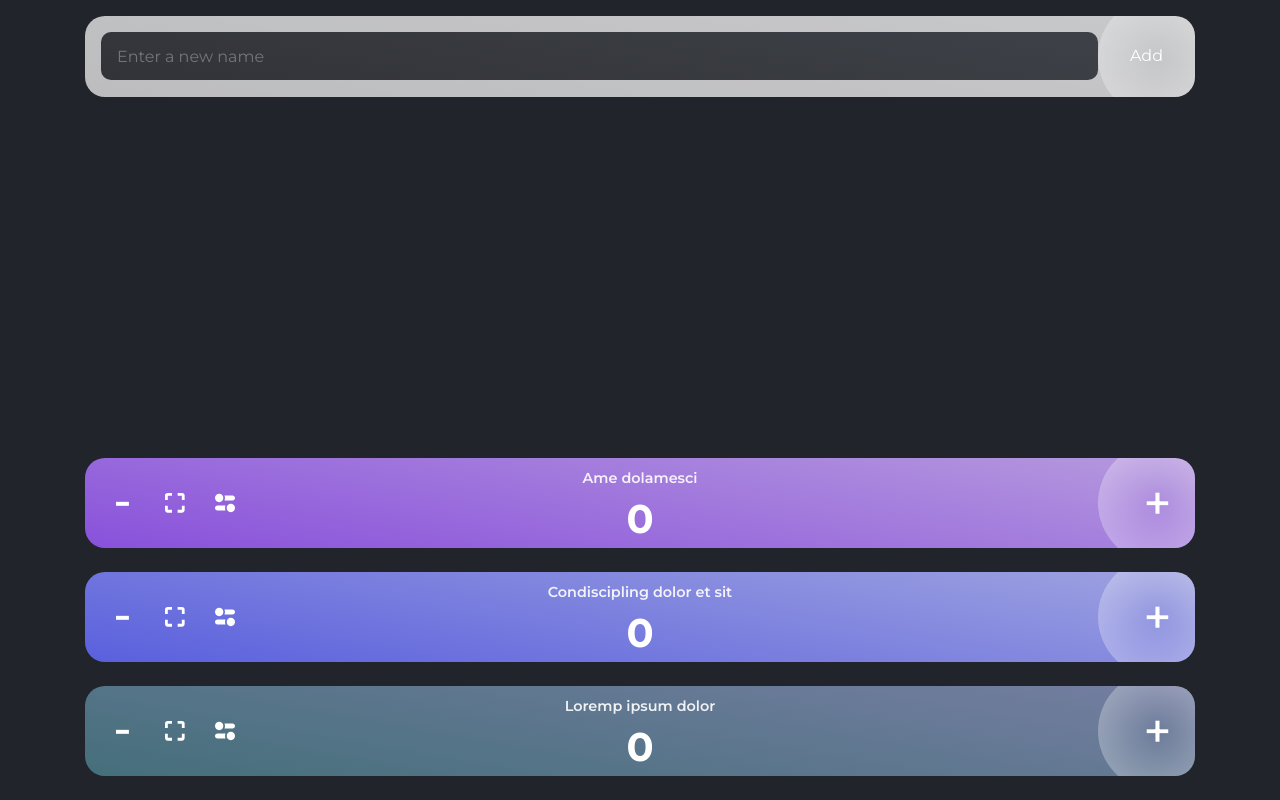
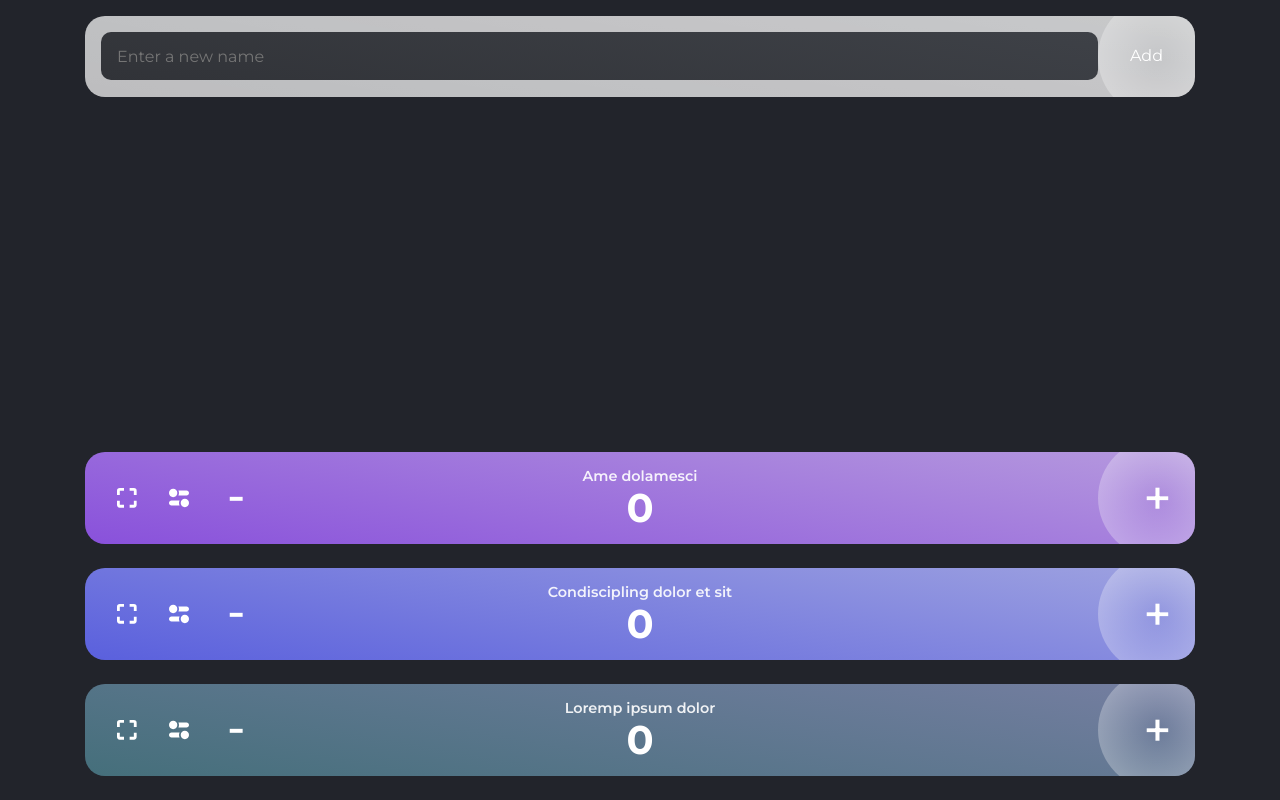
Before and after one commit to delalys/counter, a React (Create React App) app: page / in a window 1280 px wide. Built offline with nearby package versions, Linux system fonts and the light colour scheme.

Commit message:
- added : new dom structure for btn

```diff
--- a/package.json
+++ b/package.json
@@ -2,7 +2,7 @@
   "name": "counter",
   "version": "0.1.0",
   "private": true,
-  "homepage": "https://delalys.github.io/counter-z",
+  "homepage": "https://delalys.github.io/counter",
   "dependencies": {
     "@testing-library/jest-dom": "^5.11.8",
     "@testing-library/react": "^11.2.3",
--- a/public/index.html
+++ b/public/index.html
@@ -3,7 +3,7 @@
   <head>
     <meta charset="utf-8" />
     <link rel="icon" href="%PUBLIC_URL%/favicon.ico" />
-    <meta name="viewport" content="width=device-width, initial-scale=1" />
+    <meta name="viewport" content="width=device-width, initial-scale=1.0" />
     <meta name="theme-color" content="#000000" />
     <meta
       name="description"
@@ -23,7 +23,8 @@
       Unlike "/favicon.ico" or "favicon.ico", "%PUBLIC_URL%/favicon.ico" will
       work correctly both with client-side routing and a non-root public URL.
       Learn how to configure a non-root public URL by running `npm run build`.
-    -->
+    --><link rel="stylesheet" href="https://stackpath.bootstrapcdn.com/bootstrap/4.3.1/css/bootstrap.min.css" integrity="sha384-ggOyR0iXCbMQv3Xipma34MD+dH/1fQ784/j6cY/iJTQUOhcWr7x9JvoRxT2MZw1T" crossorigin="anonymous">
+
     <title>React App</title>
   </head>
   <body>
--- a/src/components/Element.js
+++ b/src/components/Element.js
@@ -178,22 +178,39 @@ class Element extends Component {
                     ref={this.element}
                 >
                     <span className="element__bg" style={elementStyle}></span>
-                    <svg
-                    onClick={() => this.toggleFullScreen()}
-                    className="element__full-screen"
-                    pointerEvents="all"
-                    xmlns="http://www.w3.org/2000/svg" data-name="Layer 1" viewBox="22 22 57 57" x="0px" y="0px">
-                            <g><path d="M70,42h8V30a8,8,0,0,0-8-8H58v8H70Z"/><path d="M78,70V58H70V70H58v8H70A8,8,0,0,0,78,70Z"/><path d="M30,78H42V70H30V58H22V70A8,8,0,0,0,30,78Z"/><path d="M30,30H42V22H30a8,8,0,0,0-8,8V42h8Z"/></g>
-                    </svg>
-                    <svg onClick={() => this.handleSettings()} height="512pt" viewBox="0 -21 512 512" width="512pt" xmlns="http://www.w3.org/2000/svg"
-                        className="element__settings"
+
+                    <div className="element__actions">
+                        {/* toggle Full screen */}
+                        <span
+                            className="element__actions-btn"
+                            onClick={() => this.toggleFullScreen()}
                         >
-                        <path d="m448 42.667969h-206.613281c9.28125 19.433593 14.613281 41.066406 14.613281 64 0 22.933593-5.332031 44.5625-14.613281 64h206.613281c17.152344 0 33.257812-6.636719 45.3125-18.6875 12.054688-12.054688 18.6875-28.160157 18.6875-45.3125 0-35.285157-28.714844-64-64-64zm0 0"/><path d="m213.332031 106.667969c0 58.910156-47.753906 106.664062-106.664062 106.664062-58.910157 0-106.667969-47.753906-106.667969-106.664062 0-58.910157 47.757812-106.667969 106.667969-106.667969 58.910156 0 106.664062 47.757812 106.664062 106.667969zm0 0"/><path d="m256 362.667969c0-22.933594 5.332031-44.566407 14.613281-64h-206.613281c-35.285156 0-64 28.714843-64 64 0 17.152343 6.632812 33.257812 18.6875 45.3125 12.054688 12.050781 28.160156 18.6875 45.3125 18.6875h206.613281c-9.28125-19.4375-14.613281-41.066407-14.613281-64zm0 0"/><path d="m512 362.667969c0 58.910156-47.757812 106.664062-106.667969 106.664062-58.910156 0-106.664062-47.753906-106.664062-106.664062 0-58.910157 47.753906-106.667969 106.664062-106.667969 58.910157 0 106.667969 47.757812 106.667969 106.667969zm0 0"/>
-                    </svg>
+                            <svg className="element__full-screen"  pointerEvents="all" xmlns="http://www.w3.org/2000/svg" data-name="Layer 1" viewBox="22 22 57 57" x="0px" y="0px">
+                                <g><path d="M70,42h8V30a8,8,0,0,0-8-8H58v8H70Z"/><path d="M78,70V58H70V70H58v8H70A8,8,0,0,0,78,70Z"/><path d="M30,78H42V70H30V58H22V70A8,8,0,0,0,30,78Z"/><path d="M30,30H42V22H30a8,8,0,0,0-8,8V42h8Z"/></g>
+                            </svg>
+                        </span>
+                        {/* toggle Settings */}
+                        <span
+                            className="element__actions-btn hide-full-screen"
+                            onClick={() => this.handleSettings()}
+                        >
+                            <svg className="element__settings" height="512pt" viewBox="0 -21 512 512" width="512pt" xmlns="http://www.w3.org/2000/svg">
+                                <path d="m448 42.667969h-206.613281c9.28125 19.433593 14.613281 41.066406 14.613281 64 0 22.933593-5.332031 44.5625-14.613281 64h206.613281c17.152344 0 33.257812-6.636719 45.3125-18.6875 12.054688-12.054688 18.6875-28.160157 18.6875-45.3125 0-35.285157-28.714844-64-64-64zm0 0"/><path d="m213.332031 106.667969c0 58.910156-47.753906 106.664062-106.664062 106.664062-58.910157 0-106.667969-47.753906-106.667969-106.664062 0-58.910157 47.757812-106.667969 106.667969-106.667969 58.910156 0 106.664062 47.757812 106.664062 106.667969zm0 0"/><path d="m256 362.667969c0-22.933594 5.332031-44.566407 14.613281-64h-206.613281c-35.285156 0-64 28.714843-64 64 0 17.152343 6.632812 33.257812 18.6875 45.3125 12.054688 12.050781 28.160156 18.6875 45.3125 18.6875h206.613281c-9.28125-19.4375-14.613281-41.066407-14.613281-64zm0 0"/><path d="m512 362.667969c0 58.910156-47.757812 106.664062-106.667969 106.664062-58.910156 0-106.664062-47.753906-106.664062-106.664062 0-58.910157 47.753906-106.667969 106.664062-106.667969 58.910157 0 106.667969 47.757812 106.667969 106.667969zm0 0"/>
+                            </svg>
+                        </span>
+                        {/* Decrements */}
+                        <span
+                            className="element__actions-btn"
+                            onClick={() => changeCount(index, -1)}
+                        >
+                            <button className="element__button element__button--minus">-</button>
+                        </span>
+                    </div>
+
                     <h6 className="element__title">{value}</h6>
                     <span className="element__count">{count}</span>
+                    {/* Increments */}
                     <button className="element__button element__button--plus" onClick={() => changeCount(index, +1)}>+</button>
-                    <button className="element__button element__button--minus" onClick={() => changeCount(index, -1)}>-</button>
                 </div>
             </Fragment>
         );
--- a/src/scss/blocks/_element.scss
+++ b/src/scss/blocks/_element.scss
@@ -5,7 +5,7 @@ $full-screen-btn-size: 20px;
 
 .element {
     width: 100%;
-    height: 90px;
+    min-height: 90px;
     flex-shrink: 0;
     margin-bottom: 1.5em;
     position: relative;
@@ -16,6 +16,8 @@ $full-screen-btn-size: 20px;
     color: white;
     overflow: hidden;
     text-align: center;
+    flex-flow: wrap;
+
     transition: 300ms ease-out;
     transition-property: width, height, position, left, top, border-radius, margin, font-size;
 
@@ -36,21 +38,20 @@ $full-screen-btn-size: 20px;
     }
 
     &__title {
+        width: 100%;
         font-weight: 600;
         font-size: 0.9em;
         opacity: 0.9;
+        margin: 0;
         background-color: transparent;
         border: none;
         color: white;
         text-align: center;
-        width: max-content;
         align-self: center;
-        padding: 0.2em 0.5em;
+        padding: 0 160px 0.2em 160px;
         border-radius: 5px;
         position: relative;
         z-index: 2;
-        &:focus {
-        }
         &:active, &:focus {
             border: none !important;
             background-color: rgba(white, 0.2) !important;
@@ -67,26 +68,41 @@ $full-screen-btn-size: 20px;
         z-index: 2;
     }
 
+    &__actions {
+        position: absolute;
+        left: 16px;
+        top: 22%;
+        &-btn {
+            // test
+            position: relative;
+            // border: solid 1px red;
+            // z-index: 99;
+
+            display: inline-block;
+            padding: 1em;
+            vertical-align: middle;
+        }
+    }
     &__full-screen,
     &__settings {
         display: block;
-        position: absolute;
+        position: relative;
         z-index: 9;
-        margin-top: - $full-screen-btn-size / 2;
-        margin-right: - $full-screen-btn-size / 4;
+        // margin-top: - $full-screen-btn-size / 2;
+        // margin-right: - $full-screen-btn-size / 4;
         width: $full-screen-btn-size;
         height: $full-screen-btn-size;
         fill: white;
         cursor: pointer;
     }
-    &__full-screen {
-        left: 80px;
-        top: 50%;
-    }
-    &__settings {
-        left: 130px;
-        top: 50%;
-    }
+    // &__full-screen {
+    //     // left: 80px;
+    //     // top: 50%;
+    // }
+    // &__settings {
+    //     // left: 130px;
+    //     // top: 50%;
+    // }
 
     // Buttons
     &__button {
@@ -100,7 +116,7 @@ $full-screen-btn-size: 20px;
         position: relative;
         z-index: 2;
         &:focus {
-            outline: none;;
+            outline: none;
         }
 
         &--plus {
@@ -139,14 +155,9 @@ $full-screen-btn-size: 20px;
             }
         }
         &--minus {
+            line-height: 0.39em;
             display: block;
-            position: absolute;
-            left: 0;
-            top: 50%;
-            margin-top: - $bg-btn-size / 2 - 3px;
-            margin-left: - $bg-btn-size / 4;
-            width: $bg-btn-size;
-            height: $bg-btn-size;
+            top: -3px;
         }
     }
 }
@@ -167,6 +178,15 @@ $full-screen-btn-size: 20px;
             z-index: 11;
         }
 
+        .hide-full-screen {
+            opacity: 0;
+            width: 0;
+            padding: 0;
+        }
+        .element__actions {
+            top: 0;
+        }
+
         .element {
             justify-content: center;
             align-items: center;
@@ -175,22 +195,19 @@ $full-screen-btn-size: 20px;
                 margin-bottom: 0;
             }
             &__count {
-                margin: auto;
+                margin: 0 auto auto auto;
                 font-size: 10em;
             }
             &__button--minus {
-                top: 0;
-                width: 50px;
-                height: 50px;
-                margin: 10px 10px 0 10px;
+                // top: 0;
+                // width: 50px;
+                // height: 50px;
+                // margin: 10px 10px 0 10px;
             }
             &__full-screen {
                 z-index: 12;
-                top: 0;
-                margin: 25px 25px 0 0;
-            }
-            &__settings {
-                opacity: 0;
+                // top: 0;
+                // margin: 25px 25px 0 0;
             }
             &__button--plus {
                 bottom: 75px;
@@ -207,3 +224,33 @@ $full-screen-btn-size: 20px;
         }
     }
 }
+
+$responsive-spacing: 15px;
+// No media query necessary for xs breakpoint as it's effectively `@media (min-width: 0) { ... }`
+@include media-breakpoint-down(sm) {
+    .container {
+        padding: 0 $responsive-spacing;
+    }
+    div.element__container--form {
+        margin: $responsive-spacing $responsive-spacing 0 $responsive-spacing !important;
+        .form-element {
+            margin-top: 0 !important;
+        }
+    }
+
+    .element {
+        margin-bottom: $responsive-spacing;
+
+        &__full-screen,
+        &__button--minus {
+            display: block;
+            position: static;
+            float: left;
+        }
+    }
+}
+// @include media-breakpoint-up(sm) { ... }
+// @include media-breakpoint-up(md) { ... }
+// @include media-breakpoint-up(lg) { ... }
+// @include media-breakpoint-up(xl) { ... }
+// @include media-breakpoint-up(xxl) { ... }
--- a/src/scss/blocks/_modify-form.scss
+++ b/src/scss/blocks/_modify-form.scss
@@ -1,13 +1,13 @@
 // MODIF-FORM
 
 .modify-form {
-    //display: flex;
     width: 100%;
     position: relative;
     input[type=text] {
         flex: 1;
         display: inline-flex;
         z-index: 9;
+        width: 100%;
     }
     .btn {
         padding-right: 0.5em;
--- a/src/scss/layout/global.scss
+++ b/src/scss/layout/global.scss
@@ -44,6 +44,6 @@ body {
 }
 html,
 body,
-.anchorhtml {
+.anchor {
     scroll-behavior: smooth;
 }
```
Also changed, not shown: src/App.js (+4 -4 lines), 2 other files (tests, documents, lock files or other folders).
